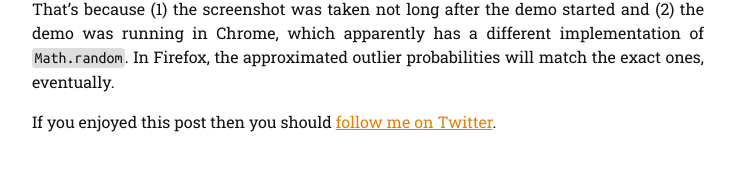
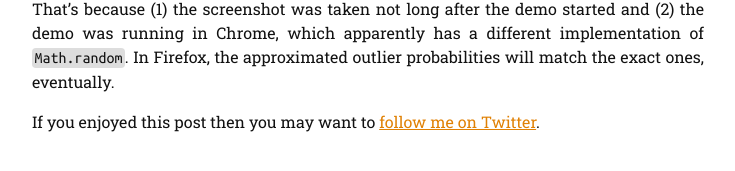
Before and after one commit to jeroenjanssens/jeroenjanssens.github.io, a Jekyll site: the page built from _posts/2013-11-24-stochastic-outlier-selection.markdown, in a window 1280 px wide and 900 px high, scrolled down 4498 px. Shown: the part 702-873 px from the top of the window, without its empty margins (272-1007 px from the left). Built offline with Jekyll 4.4.1, drawn with Linux system fonts in a browser that asks for light colours; some web fonts are replaced; Markdown is read by kramdown in place of the engine named in the settings; comment, search, counter and statistics services are not loaded.

Commit message:
Minor update

```diff
--- a/_posts/2013-11-24-stochastic-outlier-selection.markdown
+++ b/_posts/2013-11-24-stochastic-outlier-selection.markdown
@@ -112,7 +112,7 @@ head result.csv | csvlook
 The tools `csvcut`, `csvsort`, and `csvlook` are part of [csvkit](http://csvkit.readthedocs.org/).
 You may notice that the outlier probabilities shown in the screenshot do not match the exact ones computed with `sos`. That's because (1) the screenshot was taken not long after the demo started and (2) the demo was running in Chrome, which apparently has a different implementation of `Math.random`. In Firefox, the approximated outlier probabilities will match the exact ones, eventually.
 
-If you enjoyed this post then you should [follow me on Twitter][twitter].
+If you enjoyed this post then you may want to [follow me on Twitter][twitter].
 
 
 [thesis]: https://github.com/jeroenjanssens/phd-thesis
```
Also changed, not shown: 2 other files.
